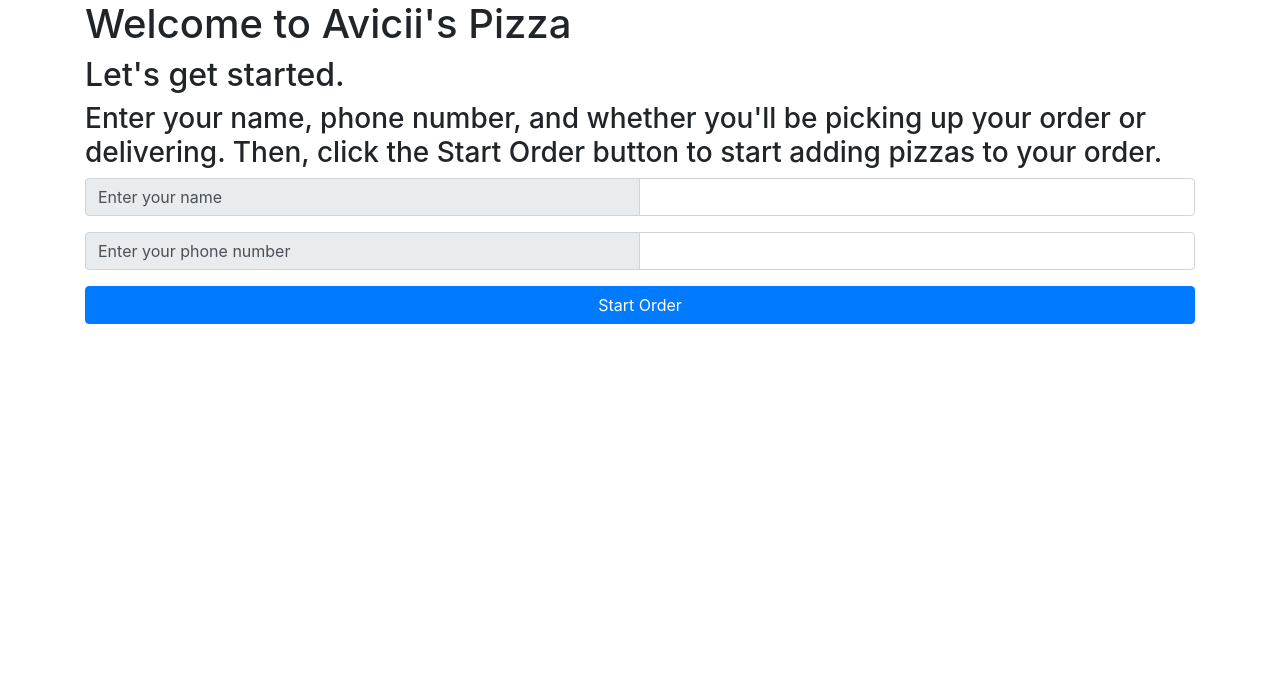
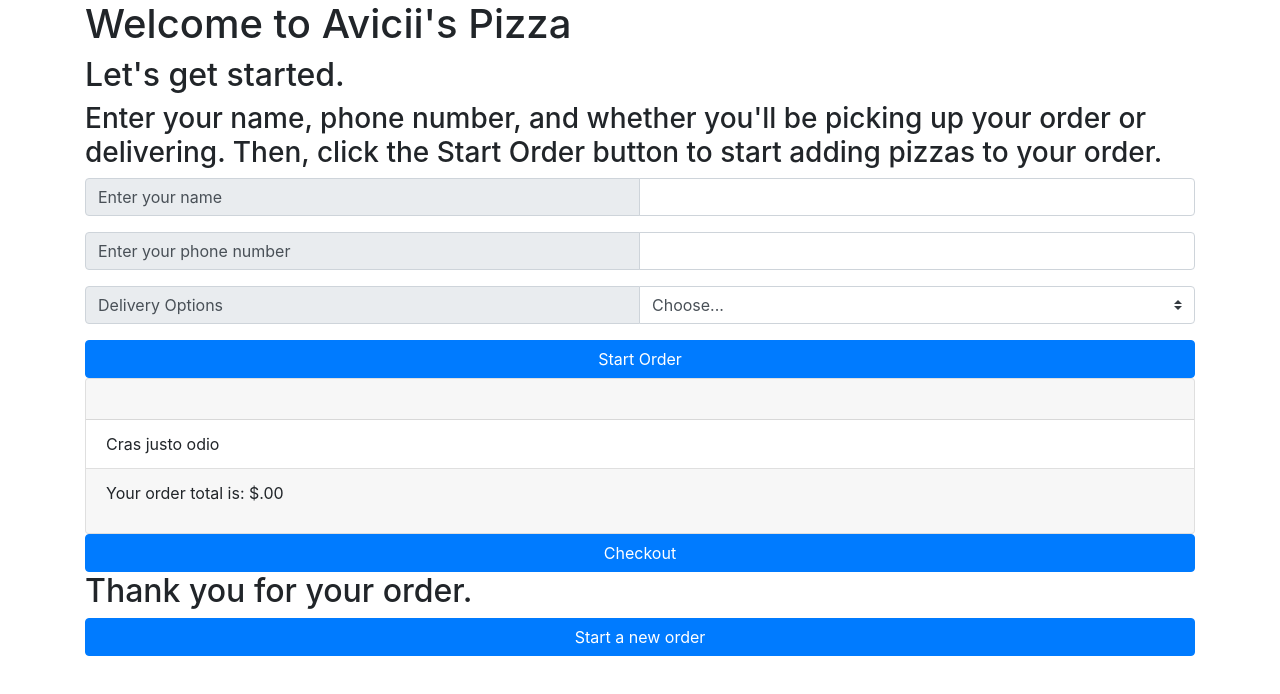
Before and after one commit to meilar/avicii-pizza, a plain HTML site: page index.html in a window 1280 px wide. Drawn offline with Linux system fonts and the light colour scheme.

Commit message:
add checkout and thank you to HTML

```diff
--- a/css/styles.css
+++ b/css/styles.css
@@ -1,4 +1,4 @@
-#order-start {
+#order-start, #order-finish, #start-over {
   display: flex;
   justify-content: center;
 }
--- a/index.html
+++ b/index.html
@@ -29,9 +29,40 @@
         </div>
         <input type="tel" name="cx-tel" id="cx-tel" class="form-control" aria-label="cx-tel" aria-describedby="inputGroup-sizing-tel">
       </div>
+      <div class="input-group mb-3">
+        <div class="input-group-prepend">
+          <label class="input-group-text" for="inputGroupSelect01">Delivery Options</label>
+        </div>
+        <select class="custom-select" id="inputGroupSelect01">
+          <option selected>Choose...</option>
+          <option value="1">Pickup</option>
+          <option value="2">Delivery</option>
+        </select>
+      </div>
       <div id="order-start" class="btn btn-primary">Start Order</div>
     </div>
-
+    <div id="pizza-order">
+    </div>
+    <div id="checkout">
+      <div class="card" id="checkout-card">
+        <div id="checkout-info" class="card-header">
+          <p><span id="checkout-name"></span></p>
+          <p><span id="checkout-tel"></span></p>
+          <p><span id="checkout-delivery"></span></p>
+        </div>
+        <ul class="list-group list-group-flush">
+          <li class="list-group-item">Cras justo odio</li>
+        </ul>
+        <div class="card-footer">
+          <p>Your order total is: <span id="order-total">$<span id="order-total-amt">.00</span></p>
+        </div>
+      </div>
+      <div id="order-finish" class="btn btn-primary">Checkout</div>
+    </div>
+    <div id="thank-you">
+      <h2>Thank you for your order.</h2>
+      <div id="start-over" class="btn btn-primary">Start a new order</div>
+    </div>
   </div>
 </body>
 </html>
--- a/js/scripts.js
+++ b/js/scripts.js
@@ -63,5 +63,16 @@ function Topping(name, price, isVegan) {
   this.isVegan = isVegan;
 }
 
-let pepperoni = new Topping("pepperoni", meatPrice, false);
-let newPizza = new Pizza("lg");
+// UI Logic
+
+function addToBasket() {
+
+}
+
+function removeFromBasket(id) {
+
+}
+
+function refreshBasket {
+
+}
```
